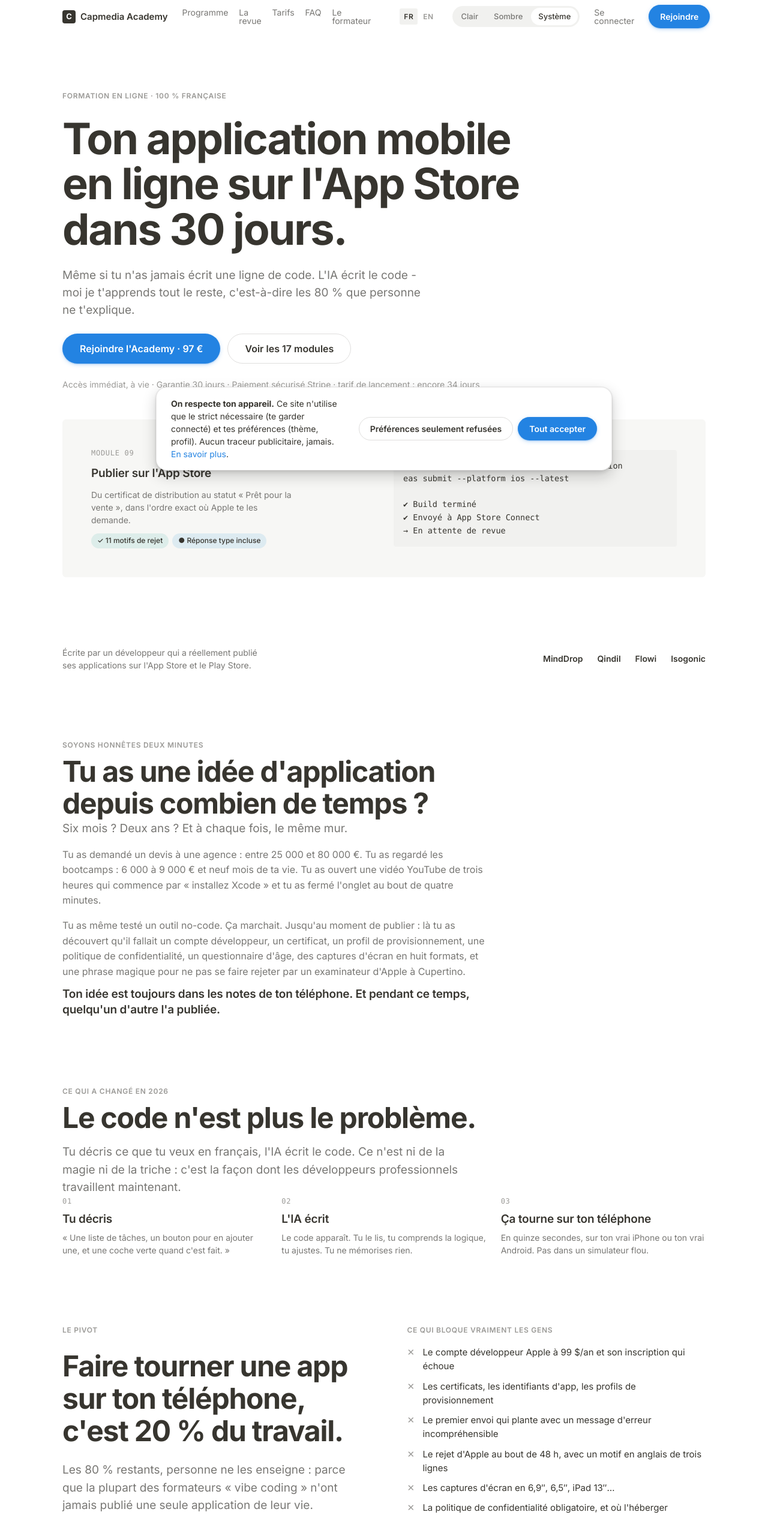
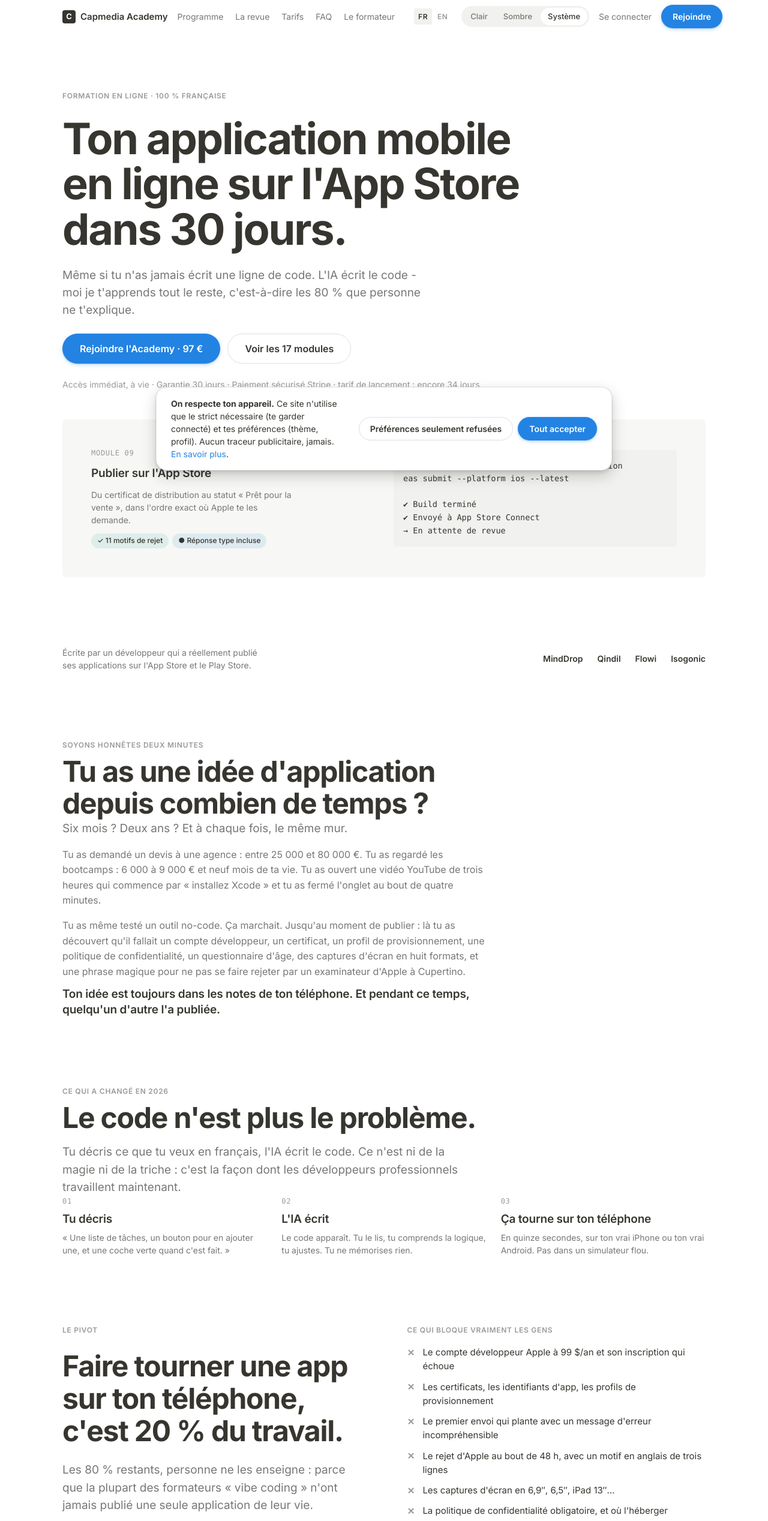
Before and after one commit to Nadir-Bensalah/capmedia-formations, a plain HTML site: page index.html in a window 1280 px wide. Shown: the top 2535 px of the page at 60% size. Drawn offline with Linux system fonts and the light colour scheme; no server answers.

Commit message:
UI : listes qui n'explosent plus, cartes de prix égales, header sans débordement ni scroll horizontal

```diff
--- a/assets/css/az.css
+++ b/assets/css/az.css
@@ -527,9 +527,21 @@
 }
 
 /* Listes de contenu marketing */
-.liste-marque { list-style: none; padding: 0; display: flex; flex-direction: column; gap: 10px; }
-.liste-marque li { display: flex; gap: 10px; font-size: 15px; line-height: 1.55; }
-.liste-marque li::before { flex: none; width: 16px; color: var(--valide); content: "✓"; }
+.liste-marque { list-style: none; padding: 0; display: flex; flex-direction: column; gap: 11px; }
+.liste-marque li {
+  position: relative;
+  padding-left: 26px;
+  font-size: 15px;
+  line-height: 1.55;
+}
+.liste-marque li::before {
+  position: absolute;
+  left: 0; top: 0.05em;
+  width: 16px;
+  color: var(--valide);
+  font-weight: 600;
+  content: "✓";
+}
 .liste-marque--non li::before { color: var(--texte-3); content: "✕"; }
 
 /* --- 15 : Barre de navigation marketing --------------------------------- */
@@ -547,7 +559,9 @@
   height: 100%;
   display: flex;
   align-items: center;
-  gap: var(--e-5);
+  gap: var(--e-4);
+  flex-wrap: nowrap;
+  min-width: 0;
 }
 
 .logo {
@@ -575,12 +589,13 @@
   line-height: 1;
 }
 
-.nav-liens { display: flex; gap: 18px; }
+.nav-liens { display: flex; gap: 20px; flex: none; }
 .nav-liens a {
   font-size: 14px;
   line-height: 1;
   color: var(--texte-2);
   text-decoration: none;
+  white-space: nowrap;
   transition: color var(--t-survol);
 }
 .nav-liens a:hover { color: var(--texte); text-decoration: none; }
@@ -809,3 +824,33 @@
 .cookie-switch input:checked + span { background: var(--action); }
 .cookie-switch input:checked + span::before { transform: translateX(16px); }
 .cookie-switch input:focus-visible + span { box-shadow: 0 0 0 3px var(--anneau); }
+
+
+/* ==========================================================================
+   Header : repli progressif pour ne jamais déborder
+   ========================================================================== */
+.logo { white-space: nowrap; }
+.entete .lien-discret { white-space: nowrap; flex: none; }
+.entete .btn { flex: none; white-space: nowrap; }
+.sel-langue { flex: none; }
+.entete .selecteur-theme { flex: none; }
+
+/* Sous 1180px : le sélecteur de thème disparaît de la barre (le thème
+   automatique suit le système ; le réglage reste dans l'espace membre). */
+@media (max-width: 1180px) {
+  .entete .selecteur-theme { display: none; }
+}
+/* Sous 1024px : la nav de rubriques disparaît (déjà gérée plus bas à 900). */
+@media (max-width: 1024px) {
+  .entete .nav-liens { gap: 16px; }
+}
+@media (max-width: 560px) {
+  .entete .lien-discret { display: none; }
+  .entete > .enveloppe { gap: var(--e-3); }
+}
+
+/* --- Cartes de tarifs : hauteur égale, bouton aligné en bas ---------------- */
+.cartes-prix { align-items: stretch; }
+.cartes-prix .carte { height: 100%; }
+.cartes-prix .carte .btn-bloc { margin-top: auto; }
+.cartes-prix .carte { padding: clamp(24px, 3vw, 32px); }
--- a/index.html
+++ b/index.html
@@ -721,7 +721,7 @@
       </p>
     </div>
 
-    <div class="grille grille-2" style="max-width:900px;align-items:start">
+    <div class="grille grille-2 cartes-prix" style="max-width:900px">
       <div class="carte pile g-5">
         <div class="pile g-1">
           <p class="t-h3">Essentiel</p>
```
Also changed, not shown: en/index.html (+1 -1 lines).
